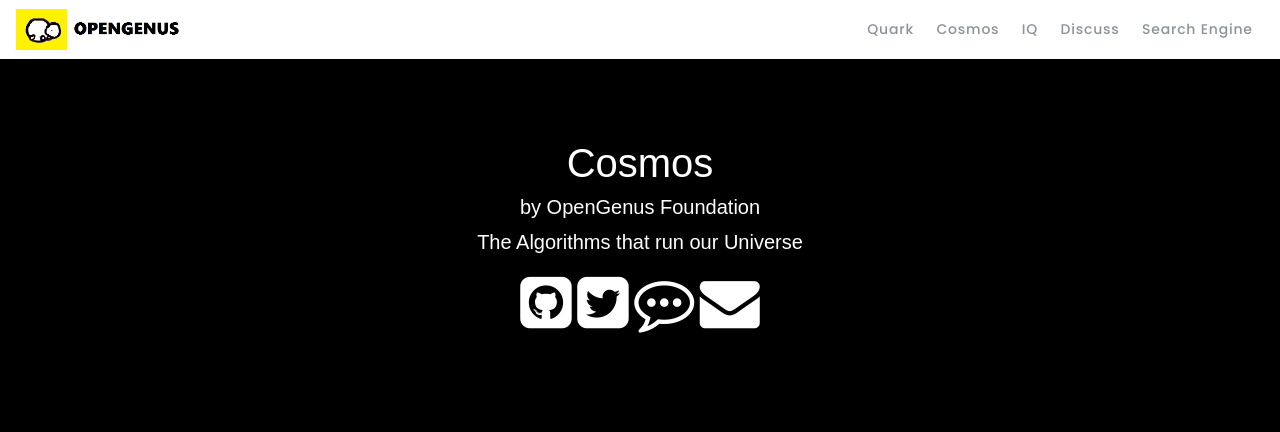
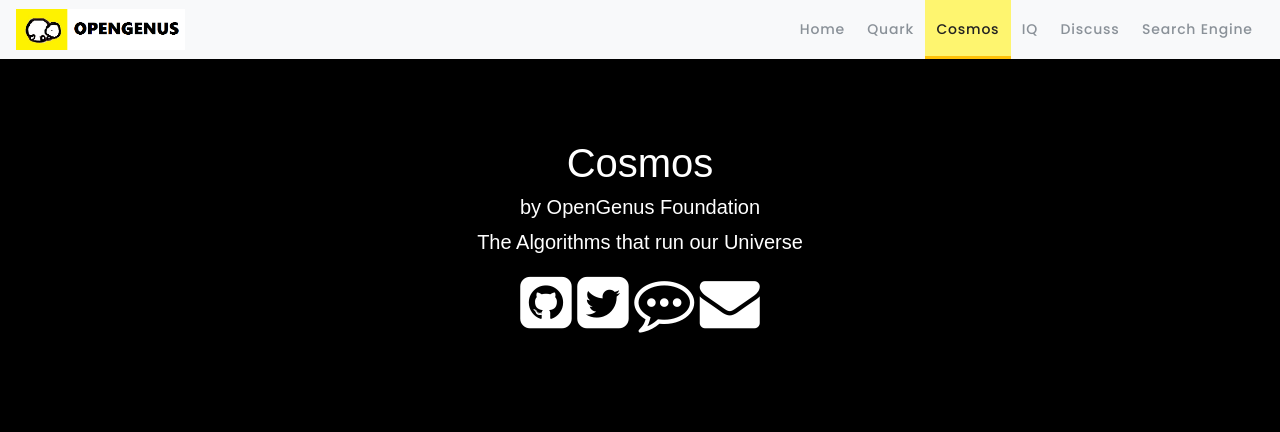
Before and after one commit to OpenGenus/home, a Django app: page /cosmos in a window 1280 px wide. Shown: the top 432 px of the page. Run offline with Django 3.2, Linux system fonts and the light colour scheme; some libraries are stand-ins or nearby versions.

Commit message:
Fix menu-item active and add bg-light

```diff
--- a/opengenusWeb/urls.py
+++ b/opengenusWeb/urls.py
@@ -25,17 +25,17 @@
     path('admin/', admin.site.urls),
     path('', TemplateView.as_view(template_name="home.html"), name="home"),
     path('index', TemplateView.as_view(template_name="index.html")),
-    path('cosmos', TemplateView.as_view(template_name="cosmos.html")),
-    path('quark', TemplateView.as_view(template_name="quark.html")),
-    path('search', TemplateView.as_view(template_name="search.html")),
-    path('iq', TemplateView.as_view(template_name="iq.html")),
-    path('discuss', TemplateView.as_view(template_name="discuss.html")),
+    path('cosmos', TemplateView.as_view(template_name="cosmos.html"), name="cosmos"),
+    path('quark', TemplateView.as_view(template_name="quark.html"), name="quark"),
+    path('search', TemplateView.as_view(template_name="search.html"), name="search"),
+    path('iq', TemplateView.as_view(template_name="iq.html"), name="iq"),
+    path('discuss', TemplateView.as_view(template_name="discuss.html"), name="discuss"),
     # path('intern/<str:username>', internDetailView),
     path('school/', include('schools.urls', namespace="schools")),
     path('intern/', InternListView.as_view()),
     path('intern/<str:slug>', InternDetailView.as_view()),
     path('intern/search/<query>', InternListView.as_view()),
-    path('faq', TemplateView.as_view(template_name="faq.html")),
+    path('faq', TemplateView.as_view(template_name="faq.html"), name="faq"),
 
     path('tinymce/', include('tinymce.urls')),
 ]
--- a/templates/base.html
+++ b/templates/base.html
@@ -13,7 +13,7 @@
 
 {% block header %}
 	<header>
-        <nav class="navbar navbar-light navbar-expand-lg navbar-fixed-top">
+        <nav class="navbar navbar-light bg-light navbar-expand-lg navbar-fixed-top">
 					<a href="{% url 'home' %}" class="navbar-brand mr-auto">
 						 <img src="/static/image/og_logo.png" alt="Open Genus" style="height:2.57rem;width:auto;" class="img-fluid">
 					</a>
@@ -26,20 +26,24 @@
             <ul class="navbar-nav ml-auto">
 
               <li class="nav-item">
-                <a class="nav-link" href="https://github.com/OpenGenus/quark" target="_blank">Quark</a>
+                <a class="nav-link {% if request.resolver_match.view_name == 'home' %}active{% endif %}" href="{% url 'home' %}">Home</a>
               </li>
 
               <li class="nav-item">
-                <a class="nav-link" href="https://github.com/OpenGenus/cosmos" target="_blank">Cosmos</a>
+                <a class="nav-link {% if request.resolver_match.view_name == 'quark' %}active{% endif %}" href="{% url 'quark' %}">Quark</a>
+              </li>
+
+              <li class="nav-item">
+                <a class="nav-link {% if request.resolver_match.view_name == 'cosmos' %}active{% endif %}" href="{% url 'cosmos' %}">Cosmos</a>
               </li>
               <li class="nav-item">
-                <a class="nav-link" href="http://iq.opengenus.org/" target="_blank">IQ</a>
+                <a class="nav-link {% if request.resolver_match.view_name == 'iq' %}active{% endif %}" href="{% url 'iq' %}">IQ</a>
               </li>
               <li class="nav-item">
-                <a class="nav-link" href="https://discourse.opengenus.org/" target="_blank">Discuss</a>
+                <a class="nav-link {% if request.resolver_match.view_name == 'discuss' %}active{% endif %}" href="{% url 'discuss' %}">Discuss</a>
               </li>
               <li class="nav-item">
-                <a class="nav-link" href="https://github.com/OpenGenus/cosmos-search" target="_blank">Search Engine</a>
+                <a class="nav-link {% if request.resolver_match.view_name == 'search' %}active{% endif %}" href="{% url 'search' %}">Search Engine</a>
               </li>
 
             </ul>
```
